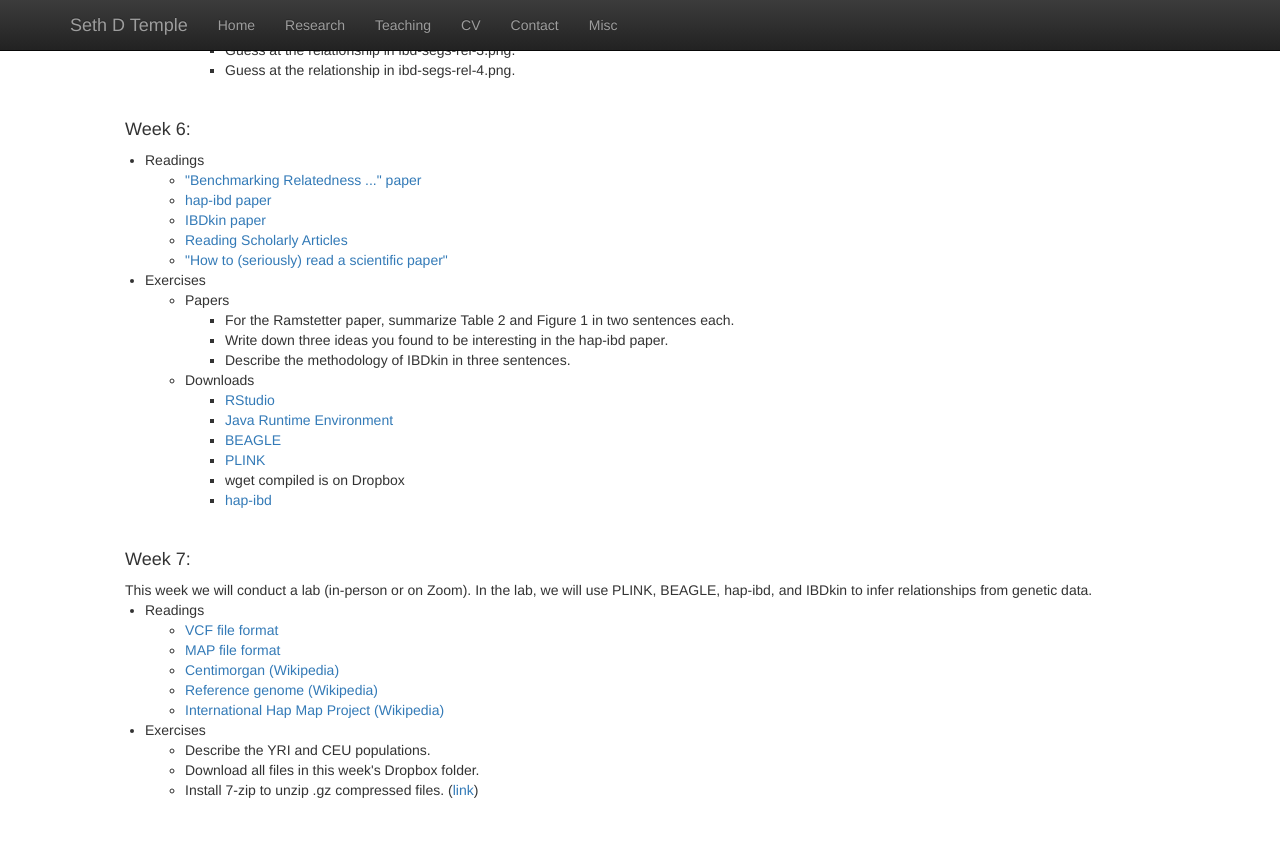
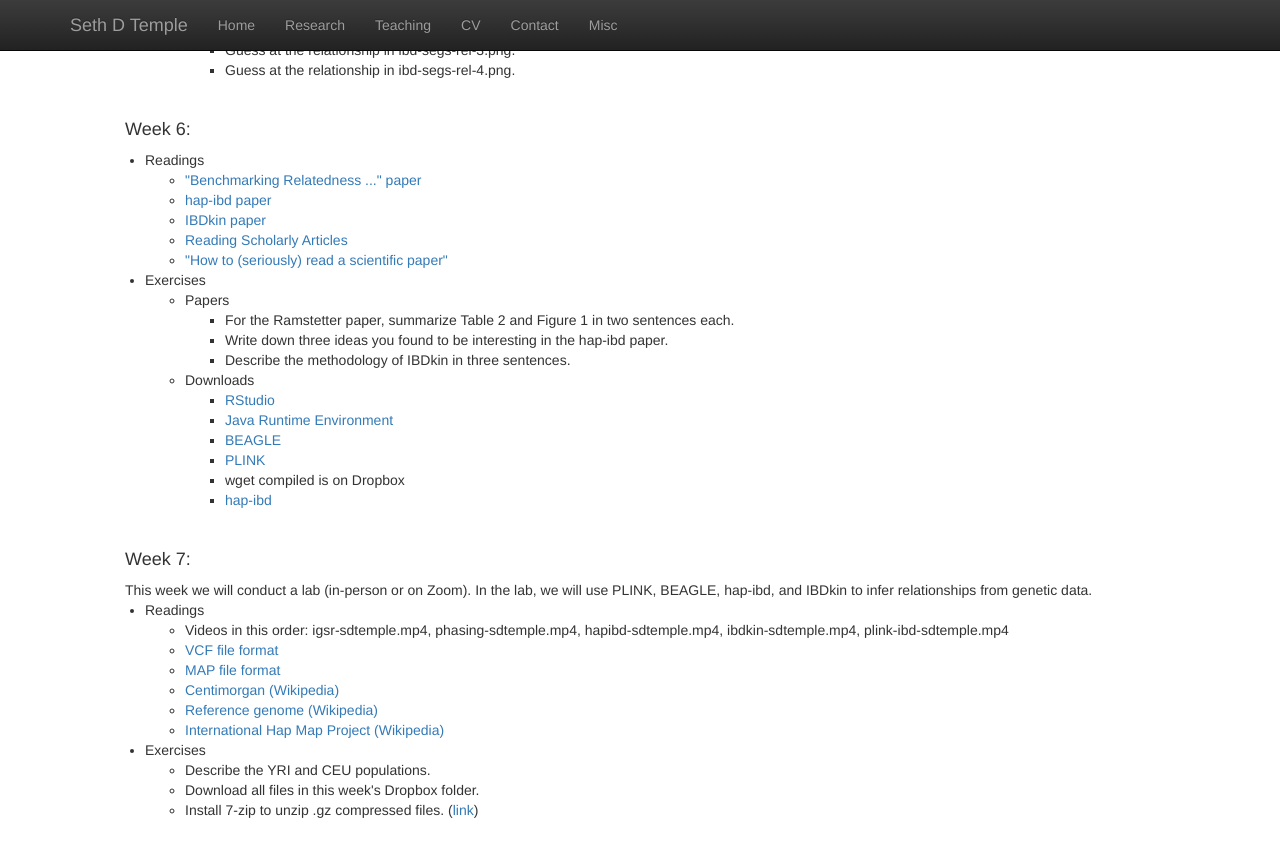
Before and after one commit to sdtemple/sdtemple.github.io, a Jekyll site: the page built from statgen1.html, in a window 1280 px wide and 900 px high, scrolled down 2708 px. Shown: the top 857 px of the window. Built offline with Jekyll 4.4.1, drawn with Linux system fonts in a browser that asks for light colours; nearby versions of some CDN libraries; library files that are not in the unit come from our copies.

Commit message:
Update statgen1.html

```diff
--- a/statgen1.html
+++ b/statgen1.html
@@ -234,6 +234,7 @@ This week we will conduct a lab (in-person or on Zoom). In the lab, we will use
 <p class="content" style="padding:0px;margin:0px 20px 0px;">
 <li style="padding:0px;margin:0px 20px 0px;"> Readings </li>
     <ul>
+        <li style="padding:0px;margin:0px 20px 0px;"> Videos in this order: igsr-sdtemple.mp4, phasing-sdtemple.mp4, hapibd-sdtemple.mp4, ibdkin-sdtemple.mp4, plink-ibd-sdtemple.mp4 </li>
         <li style="padding:0px;margin:0px 20px 0px;"> <a href="https://faculty.washington.edu/browning/beagle/intro-to-vcf.html"> VCF file format </a> </li>
         <li style="padding:0px;margin:0px 20px 0px;"> <a href="http://zzz.bwh.harvard.edu/plink/data.shtml#map "> MAP file format </a> </li>
         <li style="padding:0px;margin:0px 20px 0px;"> <a href="https://en.wikipedia.org/wiki/Centimorgan"> Centimorgan (Wikipedia) </a> </li>
```
